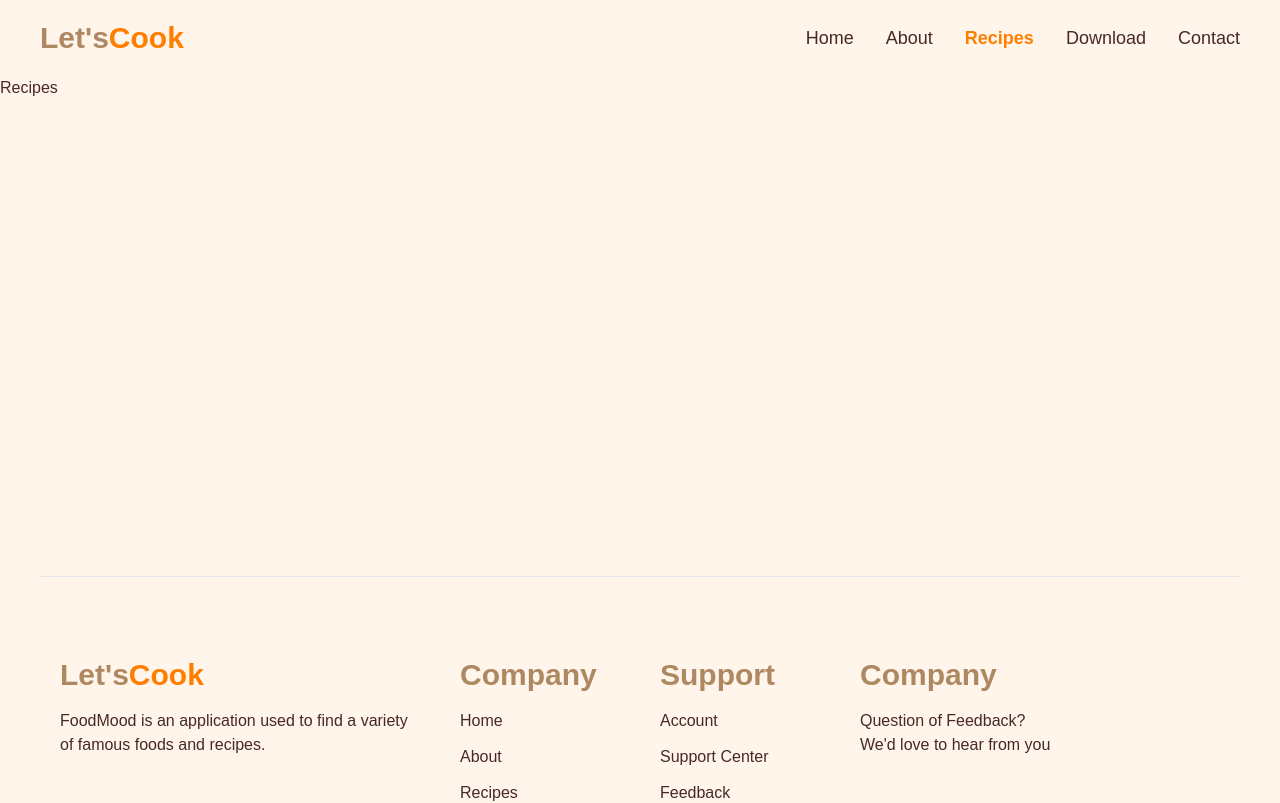
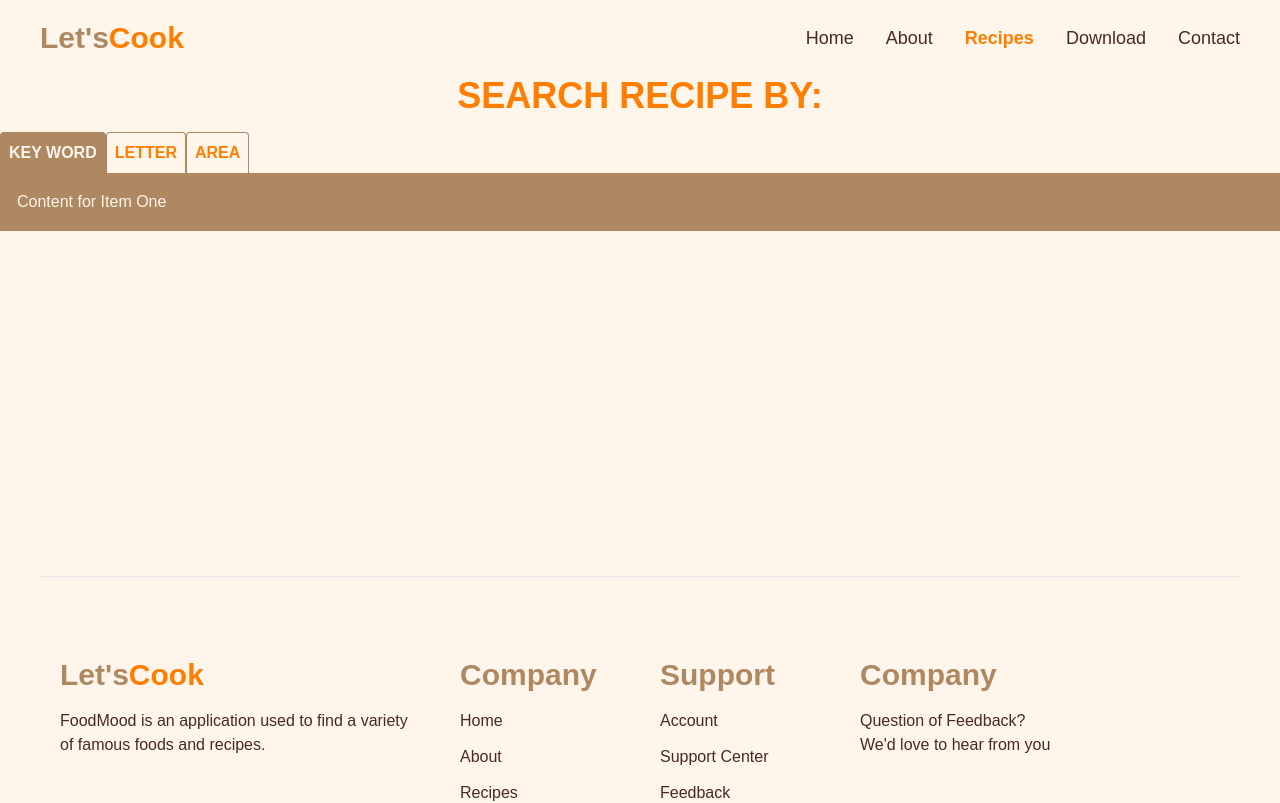
Before and after one commit to OrynaSiedina/RecipeApp, a Vue app: page /recipes in a window 1280 px wide. Shown: the top 803 px of the page. Built offline with nearby package versions, Linux system fonts and the light colour scheme; a web font is replaced by a local one.

Commit message:
Recipes view basis

```diff
--- a/src/components/Footer.vue
+++ b/src/components/Footer.vue
@@ -23,11 +23,11 @@
         Support
       </h4>
       <div class="flex flex-col gap-3">
-        <a to="#" class="textHover">Account</a>
-        <a to="#" class="textHover">Support Center</a>
-        <a to="#" class="textHover">Feedback</a>
-        <a to="#" class="textHover">Accessibility</a>
-        <a to="#" class="textHover">FAQs</a>
+          <router-link class="textHover" to="#">Account</router-link>
+          <router-link class="textHover" to="#">Support Center</router-link>
+          <router-link class="textHover" to="#">Feedback</router-link>
+          <router-link class="textHover" to="#">Accessibility</router-link>
+          <router-link class="textHover" to="#">FAQs</router-link>
       </div>
     </div>
 
@@ -57,7 +57,7 @@
   </div>
 </template>
 <style scoped>
-a, router-link {
+router-link {
   @apply font-[400];
 }
 </style>
--- a/src/views/Recipes.vue
+++ b/src/views/Recipes.vue
@@ -1,7 +1,40 @@
 <template>
-    <div>
-        <h1>Recipes</h1>
+<div class="flex justify-center">
+  <h1 class="text-4xl text-accent-1 font-bold mb-4">SEARCH RECIPE BY:</h1>
+  </div>
+
+  <div>
+    <div class="flex">
+      <div
+        v-for="(tab, index) in tabs"
+        :key="index"
+        @click="activeTab = index"
+        :class="[
+          'cursor-pointer p-2 border-t border-l border-r border-accent-2 rounded-t text-accent-1 font-bold',
+          activeTab === index ? 'bg-accent-2 text-bkg' : '',
+        ]"
+      >
+        {{ tab.label }}
+      </div>
     </div>
+    <div class=" border border-accent-2 p-4 bg-accent-2 text-bkg">
+      <div v-for="(tab, index) in tabs" :key="index">
+        <template v-if="activeTab === index">
+          {{ tab.content }}
+        </template>
+      </div>
+    </div>
+  </div>
+
 </template>
 <script setup>
+import { ref } from 'vue';
+
+const activeTab = ref(0);
+const tabs = [
+  { label: 'KEY WORD', content: 'Content for Item One' },
+  { label: 'LETTER', content: 'Content for Item Two' },
+  { label: 'AREA', content: 'Content for Item Three' },
+];
+
 </script>
```
